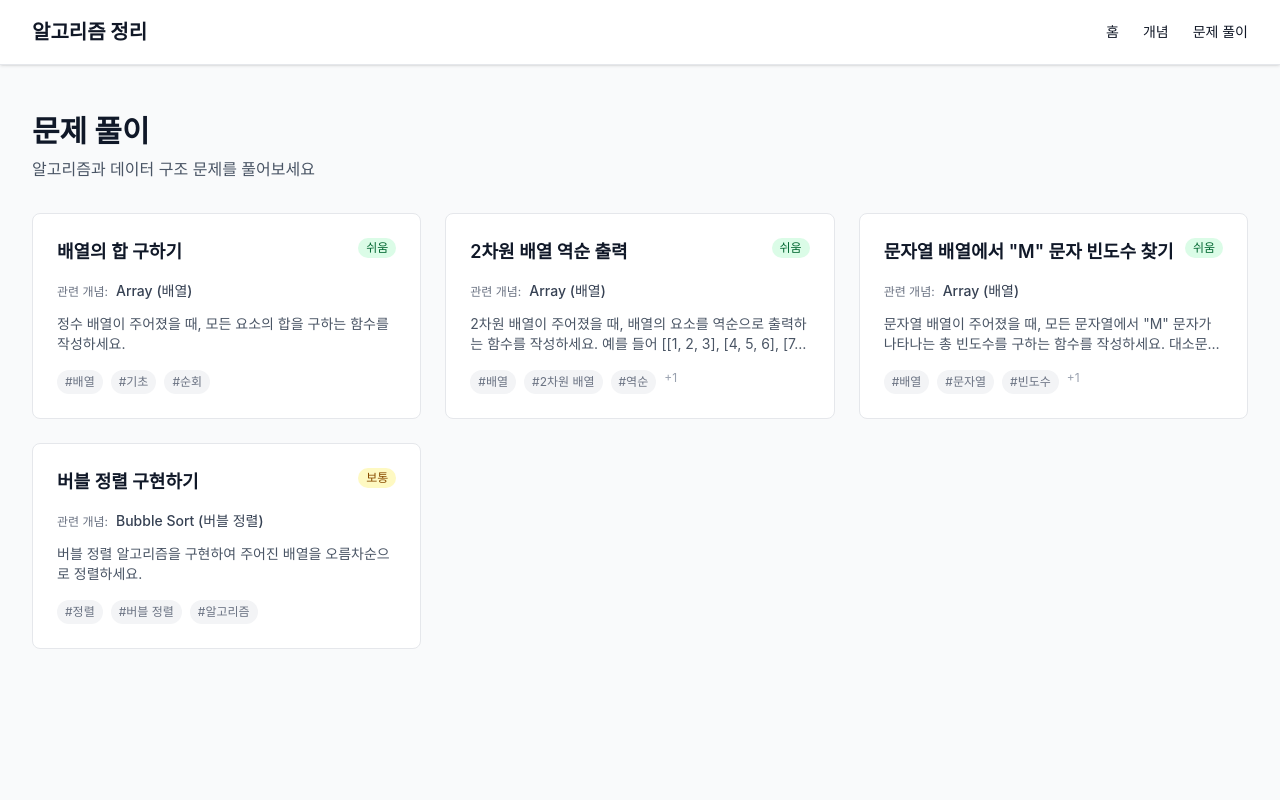
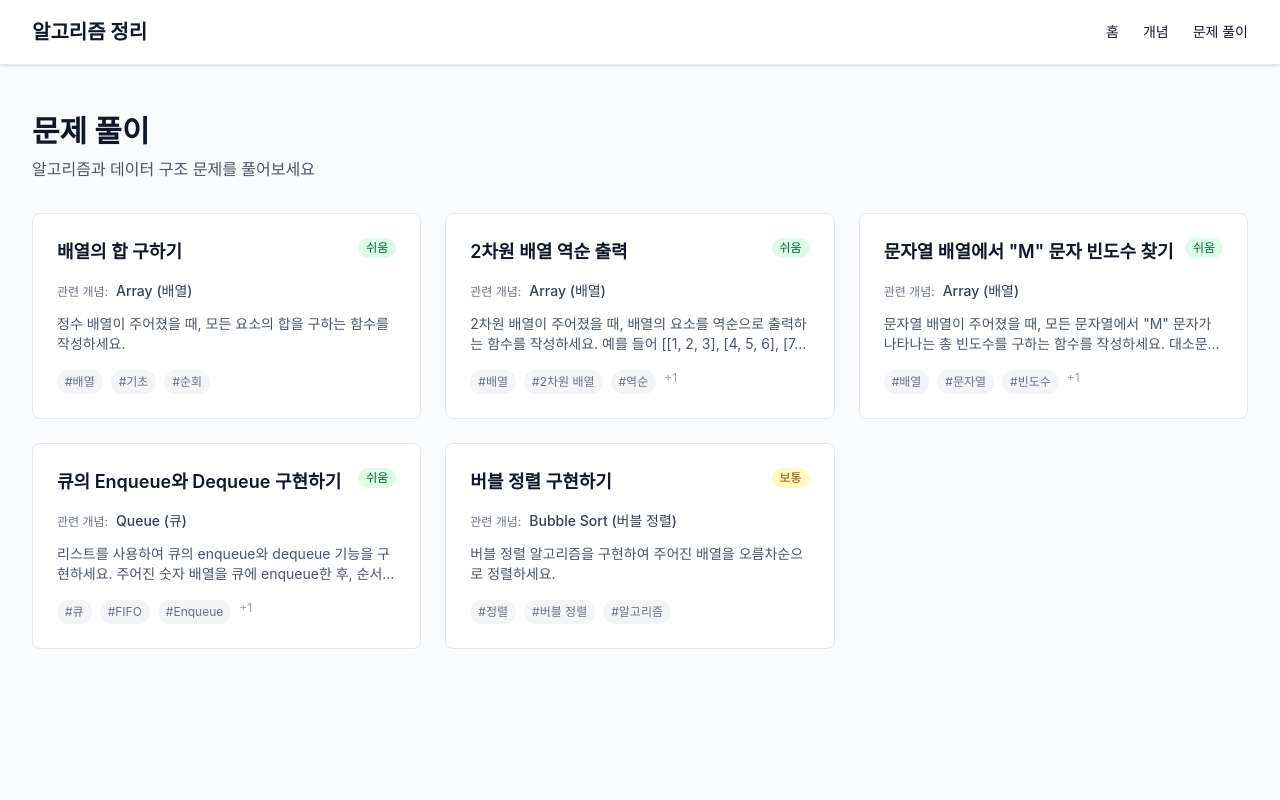
Before and after one commit to bibleCode21/study-algorithm, a Next.js app: page /practice in a window 1280 px wide. Shown: the top 800 px of the page. Built offline with nearby package versions, Linux system fonts and the light colour scheme.

Commit message:
perf: Queue 개선

```diff
--- a/src/data/concepts.ts
+++ b/src/data/concepts.ts
@@ -31,8 +31,22 @@ export const concepts: Concept[] = [
         title: 'Queue (큐)',
         type: 'data-structure',
         category: ['데이터 구조'],
-        description: '큐는 FIFO(First In First Out) 원칙을 따르는 선형 자료구조입니다. 가장 먼저 추가된 요소가 가장 먼저 제거됩니다. 주로 BFS 알고리즘, 작업 스케줄링, 프린터 대기열 등에 사용됩니다.',
-        tags: ['큐', 'FIFO', '선형 자료구조'],
+        description: `큐는 줄을 서는 행위와 유사한 자료구조로, 가장 먼저 넣은 데이터를 가장 먼저 꺼낼 수 있는 구조입니다. 음식점에서 가장 먼저 줄을 선 사람이 제일 먼저 음식점에 입장하는 것과 동일한 원리입니다.
+
+**큐의 특징:**
+- FIFO(First-In, First-Out) 또는 LILO(Last-In, Last-Out) 방식으로 스택과 꺼내는 순서가 반대
+- Enqueue: 큐에 데이터를 넣는 기능
+- Dequeue: 큐에서 데이터를 꺼내는 기능
+
+**큐의 활용:**
+- 멀티 태스킹을 위한 프로세스 스케줄링 방식 구현 (운영체제)
+- BFS 알고리즘
+- 작업 스케줄링
+- 프린터 대기열
+- 메시지 큐
+
+큐의 경우 특별히 언급되는 장단점보다는, 큐의 활용 예로 프로세스 스케줄링 방식을 함께 이해해두는 것이 좋습니다.`,
+        tags: ['큐', 'FIFO', '선형 자료구조', 'Enqueue', 'Dequeue'],
     },
     {
         id: 'linked-list',
--- a/src/data/concepts/queue/code.ts
+++ b/src/data/concepts/queue/code.ts
@@ -3,18 +3,21 @@ import { CodeExample } from '@/features/algorithm/types/algorithm';
 export const code: CodeExample[] = [
   {
     language: 'typescript',
-    code: `// 큐 구현
+    code: `// 기본 큐 구현 (FIFO - First-In, First-Out)
 class Queue<T> {
   private items: T[] = [];
 
+  // Enqueue: 큐에 데이터를 넣는 기능
   enqueue(item: T): void {
     this.items.push(item);
   }
 
+  // Dequeue: 큐에서 데이터를 꺼내는 기능
   dequeue(): T | undefined {
     return this.items.shift();
   }
 
+  // front: 가장 앞에 있는 데이터 확인 (제거하지 않음)
   front(): T | undefined {
     return this.items[0];
   }
@@ -33,6 +36,115 @@ const queue = new Queue<number>();
 queue.enqueue(1);
 queue.enqueue(2);
 queue.enqueue(3);
-const first = queue.dequeue(); // 1 (가장 먼저 추가된 요소)`,
+const first = queue.dequeue(); // 1 (가장 먼저 추가된 요소)
+const second = queue.dequeue(); // 2`,
+  },
+  {
+    language: 'typescript',
+    code: `// LifoQueue 구현 (LIFO - Last-In, First-Out, 스택과 동일)
+class LifoQueue<T> {
+  private items: T[] = [];
+
+  enqueue(item: T): void {
+    this.items.push(item);
+  }
+
+  dequeue(): T | undefined {
+    return this.items.pop(); // 마지막 요소 제거
+  }
+
+  top(): T | undefined {
+    return this.items[this.items.length - 1];
+  }
+
+  isEmpty(): boolean {
+    return this.items.length === 0;
+  }
+
+  size(): number {
+    return this.items.length;
+  }
+}
+
+// 사용 예제
+const lifoQueue = new LifoQueue<number>();
+lifoQueue.enqueue(1);
+lifoQueue.enqueue(2);
+lifoQueue.enqueue(3);
+const last = lifoQueue.dequeue(); // 3 (가장 나중에 추가된 요소)
+const second = lifoQueue.dequeue(); // 2`,
+  },
+  {
+    language: 'typescript',
+    code: `// PriorityQueue 구현 (우선순위 큐)
+// 우선순위가 높은 순서대로 데이터 출력
+class PriorityQueue<T> {
+  private items: Array<[number, T]> = [];
+
+  // 우선순위와 데이터를 함께 저장
+  enqueue(priority: number, item: T): void {
+    this.items.push([priority, item]);
+    // 우선순위 순으로 정렬 (낮은 숫자가 높은 우선순위)
+    this.items.sort((a, b) => a[0] - b[0]);
+  }
+
+  dequeue(): T | undefined {
+    const item = this.items.shift();
+    return item ? item[1] : undefined;
+  }
+
+  peek(): T | undefined {
+    return this.items.length > 0 ? this.items[0][1] : undefined;
+  }
+
+  isEmpty(): boolean {
+    return this.items.length === 0;
+  }
+
+  size(): number {
+    return this.items.length;
+  }
+}
+
+// 사용 예제
+const priorityQueue = new PriorityQueue<string>();
+priorityQueue.enqueue(10, 'korea');
+priorityQueue.enqueue(5, 'japan');   // 우선순위 5 (가장 높음)
+priorityQueue.enqueue(15, 'china');
+
+const first = priorityQueue.dequeue(); // 'japan' (우선순위 5)
+const second = priorityQueue.dequeue(); // 'korea' (우선순위 10)
+const third = priorityQueue.dequeue(); // 'china' (우선순위 15)`,
+  },
+  {
+    language: 'typescript',
+    code: `// 리스트를 이용한 큐 구현 (간단한 방법)
+const queueList: number[] = [];
+
+// Enqueue 함수
+function enqueue(data: number): void {
+  queueList.push(data);
+}
+
+// Dequeue 함수
+function dequeue(): number | undefined {
+  if (queueList.length === 0) {
+    return undefined;
+  }
+  const data = queueList[0];
+  queueList.shift(); // 첫 번째 요소 제거
+  return data;
+}
+
+// 사용 예제
+for (let index = 0; index < 10; index++) {
+  enqueue(index);
+}
+
+const size = queueList.length; // 10
+
+const first = dequeue(); // 0 (가장 먼저 추가된 요소)
+const second = dequeue(); // 1
+const third = dequeue(); // 2`,
   },
 ];
--- a/src/data/problems.ts
+++ b/src/data/problems.ts
@@ -203,6 +203,94 @@ export const problems: Problem[] = [
     tags: ['배열', '문자열', '빈도수', '순회'],
   },
   {
+    id: 'queue-enqueue-dequeue',
+    conceptId: 'queue',
+    title: '큐의 Enqueue와 Dequeue 구현하기',
+    difficulty: 'easy',
+    description:
+      '리스트를 사용하여 큐의 enqueue와 dequeue 기능을 구현하세요. 주어진 숫자 배열을 큐에 enqueue한 후, 순서대로 dequeue하여 반환하는 함수를 작성하세요.',
+    examples: [
+      {
+        input: '[1, 2, 3, 4, 5]',
+        output: '[1, 2, 3, 4, 5]',
+        explanation: '1, 2, 3, 4, 5를 순서대로 enqueue한 후, dequeue를 호출하면 1, 2, 3, 4, 5가 순서대로 반환됩니다 (FIFO).',
+      },
+      {
+        input: '[10, 20, 30]',
+        output: '[10, 20, 30]',
+        explanation: 'FIFO 원칙에 따라 입력 순서대로 반환됩니다.',
+      },
+    ],
+    constraints: [
+      '입력 배열의 길이는 0 이상 100 이하입니다.',
+      '배열의 각 요소는 정수입니다.',
+      'FIFO(First-In, First-Out) 원칙을 따라야 합니다.',
+    ],
+    testCases: [
+      {
+        input: [1, 2, 3, 4, 5],
+        expectedOutput: [1, 2, 3, 4, 5],
+      },
+      {
+        input: [10, 20, 30],
+        expectedOutput: [10, 20, 30],
+      },
+      {
+        input: [1],
+        expectedOutput: [1],
+      },
+      {
+        input: [],
+        expectedOutput: [],
+      },
+    ],
+    solution: {
+      code: `function solution(input: number[]): number[] {
+  const queue: number[] = [];
+  const results: number[] = [];
+
+  // Enqueue: 큐에 데이터 추가
+  function enqueue(data: number): void {
+    queue.push(data);
+  }
+
+  // Dequeue: 큐에서 데이터 제거 및 반환
+  function dequeue(): number | undefined {
+    if (queue.length === 0) {
+      return undefined;
+    }
+    const data = queue[0];
+    queue.shift();
+    return data;
+  }
+
+  // 모든 요소를 enqueue
+  for (const item of input) {
+    enqueue(item);
+  }
+
+  // 모든 요소를 dequeue
+  while (queue.length > 0) {
+    const item = dequeue();
+    if (item !== undefined) {
+      results.push(item);
+    }
+  }
+
+  return results;
+}`,
+      language: 'typescript',
+      explanation:
+        '리스트를 사용하여 큐를 구현합니다. enqueue는 push를 사용하여 끝에 추가하고, dequeue는 shift를 사용하여 앞에서 제거합니다. FIFO 원칙에 따라 가장 먼저 추가된 요소가 가장 먼저 제거됩니다.',
+    },
+    hints: [
+      '리스트의 push 메서드를 사용하여 enqueue를 구현합니다.',
+      '리스트의 shift 메서드를 사용하여 dequeue를 구현합니다.',
+      '모든 요소를 enqueue한 후, 순서대로 dequeue하여 결과 배열에 추가합니다.',
+    ],
+    tags: ['큐', 'FIFO', 'Enqueue', 'Dequeue'],
+  },
+  {
     id: 'bubble-sort-practice',
     conceptId: 'bubble-sort',
     title: '버블 정렬 구현하기',
--- a/src/features/algorithm/utils/codeAnnotations.ts
+++ b/src/features/algorithm/utils/codeAnnotations.ts
@@ -37,6 +37,30 @@ const annotations: CodeAnnotationsMap = {
         line: 14,
         comment:
           '배열 순회: 모든 요소를 순회하는 경우 O(n) 시간이 소요됩니다. n은 배열의 길이입니다. 인덱스를 사용하여 각 요소에 접근합니다.',
+      },
+    ],
+  },
+  queue: {
+    typescript: [
+      {
+        line: 4,
+        comment:
+          '큐 구현: 제네릭 타입 T를 사용하여 다양한 타입의 데이터를 저장할 수 있습니다. 내부적으로 배열을 사용하여 구현합니다.',
+      },
+      {
+        line: 7,
+        comment:
+          'Enqueue: 큐의 끝에 데이터를 추가합니다. push 메서드를 사용하여 O(1) 시간에 추가할 수 있습니다.',
+      },
+      {
+        line: 11,
+        comment:
+          'Dequeue: 큐의 앞에서 데이터를 제거하고 반환합니다. shift 메서드를 사용하지만, 이는 O(n) 시간이 소요됩니다. (실제 프로덕션에서는 더 효율적인 구현 사용)',
+      },
+      {
+        line: 15,
+        comment:
+          'front: 가장 앞에 있는 데이터를 확인합니다. 데이터를 제거하지 않고 단순히 확인만 합니다.',
       },
     ],
   },
```
